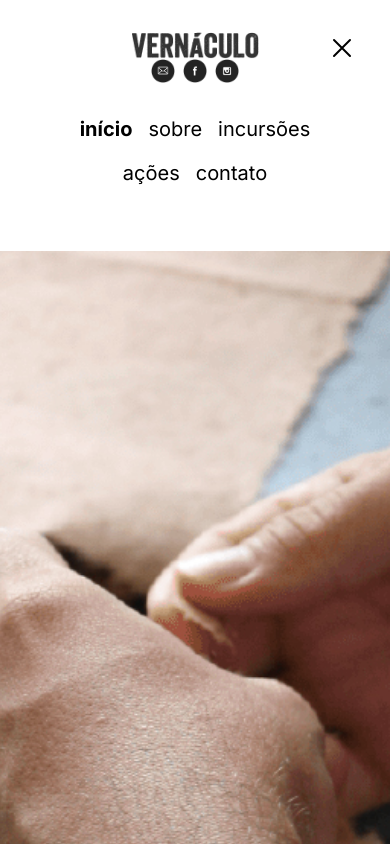
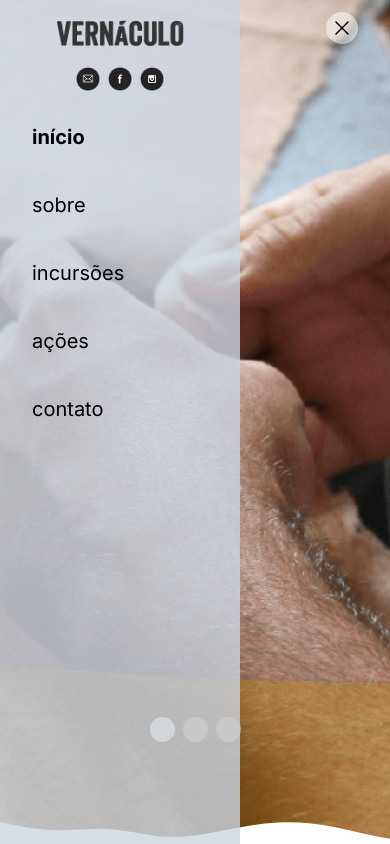
Before and after one commit to vernaculorn/vernaculo-front, a Next.js app: page / in a window 390 px wide. Shown: the top 844 px of the page. Built offline with nearby package versions, Linux system fonts and the light colour scheme; a web font is replaced by a local one.

Commit message:
Sidebar_Carrosel

```diff
--- a/app/ui/homepage/HomepageCarousel.tsx
+++ b/app/ui/homepage/HomepageCarousel.tsx
@@ -20,7 +20,7 @@ const HomepageCarousel = () => {
     ]
     return (
         <div className="w-full h-full">
-            <div className="relative flex flex-col w-full h-[1000px] max-h-[1000px] overflow-hidden">
+            <div className="relative flex flex-col w-full overflow-hidden">
 
                 {/* CARROSSEL HOME PAGE */}
                 <div className="relative">
@@ -33,12 +33,13 @@ const HomepageCarousel = () => {
                     >
                         {data.map((bg) => (
                             <SwiperSlide key={bg.id}>
-                                <Image src={bg.image} className=" w-full min-h-[1000px] max-h-[1000px] object-cover object-center" alt="backgroundSlider" width={1022} height={657} />
+                                <div style={{backgroundImage: `url(${bg.image})`}} className='w-full h-screen bg-cover bg-center'>
+                                </div>
                             </SwiperSlide>
                         ))}
                     </Swiper>
                     <div className="">
-                        <SVGBorder2 className="pointer-events-none absolute w-full z-20 bottom-2 md:bottom-[-2rem] lg:bottom-[-8rem] fill-current text-carrossel" />
+                        <SVGBorder2 className=" pointer-events-none absolute z-10 h-96 lg:h-auto lg:w-full bottom-[-8rem] fill-current text-carrossel" />
                     </div>
                     <div className="">
                         <SVGBorder1 className=" pointer-events-none absolute bottom-0 z-20 w-full mt-10 fill-current text-white" />
--- a/app/ui/navigation/navbar.tsx
+++ b/app/ui/navigation/navbar.tsx
@@ -6,7 +6,7 @@ import Sidebar from "./sidebar";
 export default function Navbar() {
     return (
         <>
-            <nav className="p-8 bg-white">
+            <nav className="p-0 lg:p-8 bg-white">
                 <div className="max-w-6xl mx-auto lg:flex items-center relative">
                     <Image src="/logo/vernaculo.png" className="w-40 hidden lg:flex" alt="Logo" width={280} height={60} />
                     <div className="hidden w-full lg:flex justify-end gap-8 items-center">
--- a/app/ui/navigation/sidebar.tsx
+++ b/app/ui/navigation/sidebar.tsx
@@ -1,5 +1,4 @@
 'use client'
-
 import { XMarkIcon } from "@heroicons/react/24/outline";
 import { Bars3Icon } from "@heroicons/react/24/outline";
 import Image from "next/image";
@@ -17,25 +16,24 @@ export default function Sidebar() {
     // VERSÃO RESPONSIVA DO HEADER
 
     return (
-        <div className="flex flex-col items-center w-full">
-
-            <div className="flex w-full">
-                <Image src={'/logo/vernaculo.png'} className="w-32 mx-auto" alt="logo" width={1688} height={718} />
+        <div className="flex flex-col w-full">
+            <div className="">
+                <XMarkIcon onClick={handleOpen} className={`h-8 w-8 fixed p-1 m-3 z-50 rounded-full bg-white/50 right-5 text-black ${isOpen ? 'block' : 'hidden'}`} />
+                <Bars3Icon onClick={handleOpen} className={`h-8 w-8 fixed p-1 m-3 z-50 rounded-full bg-white/50 right-5 text-black ${isOpen ? 'hidden' : 'block'}`} />
             </div>
-            <XMarkIcon onClick={handleOpen} className={`h-8 w-8 absolute right-0 text-black ${isOpen ? 'block' : 'hidden'}`} />
-            <Bars3Icon onClick={handleOpen} className={`h-8 w-8  absolute right-0 text-black ${isOpen ? 'hidden' : 'block'}`} />
-            {isOpen && (
-                <div className="">
-                    <div className="max-h-8 flex gap-2 mx-auto justify-center">
-                        <a className="max-w-6" href="#"><Image src="/icons/email.png" alt="User" width={114} height={114} /></a>
-                        <a className="max-w-6" href="#"><Image src="/icons/facebook.png" alt="User" width={114} height={114} /></a>
-                        <a className="max-w-6" href="#"><Image src="/icons/instagram.png" alt="User" width={114} height={114} /></a>
-                    </div>
-                    <div className="flex flex-wrap justify-center gap-4 text-right text-black text-xl p-8">
-                        <NavLinks />
-                    </div>
+            <nav className={`transition-all duration-300 transform ease-in-out fixed h-screen z-50 items-start w-full max-w-60 bg-slate-300/80 ${isOpen ? 'translate-x-0' : '-translate-x-full'}`}>
+                <div className="flex justify-center my-5">
+                    <Image src={'/logo/vernaculo.png'} className="w-32" alt="logo" width={1688} height={718} />
                 </div>
-            )}
+                <div className="max-h-8 flex gap-2 justify-center">
+                    <a className="max-w-6" href="#"><Image src="/icons/email.png" alt="User" width={114} height={114} /></a>
+                    <a className="max-w-6" href="#"><Image src="/icons/facebook.png" alt="User" width={114} height={114} /></a>
+                    <a className="max-w-6" href="#"><Image src="/icons/instagram.png" alt="User" width={114} height={114} /></a>
+                </div>
+                <div className="flex flex-col text-start justify gap-10 text-black text-xl p-8">
+                    <NavLinks />
+                </div>
+            </nav>
         </div>
     )
 }
```
